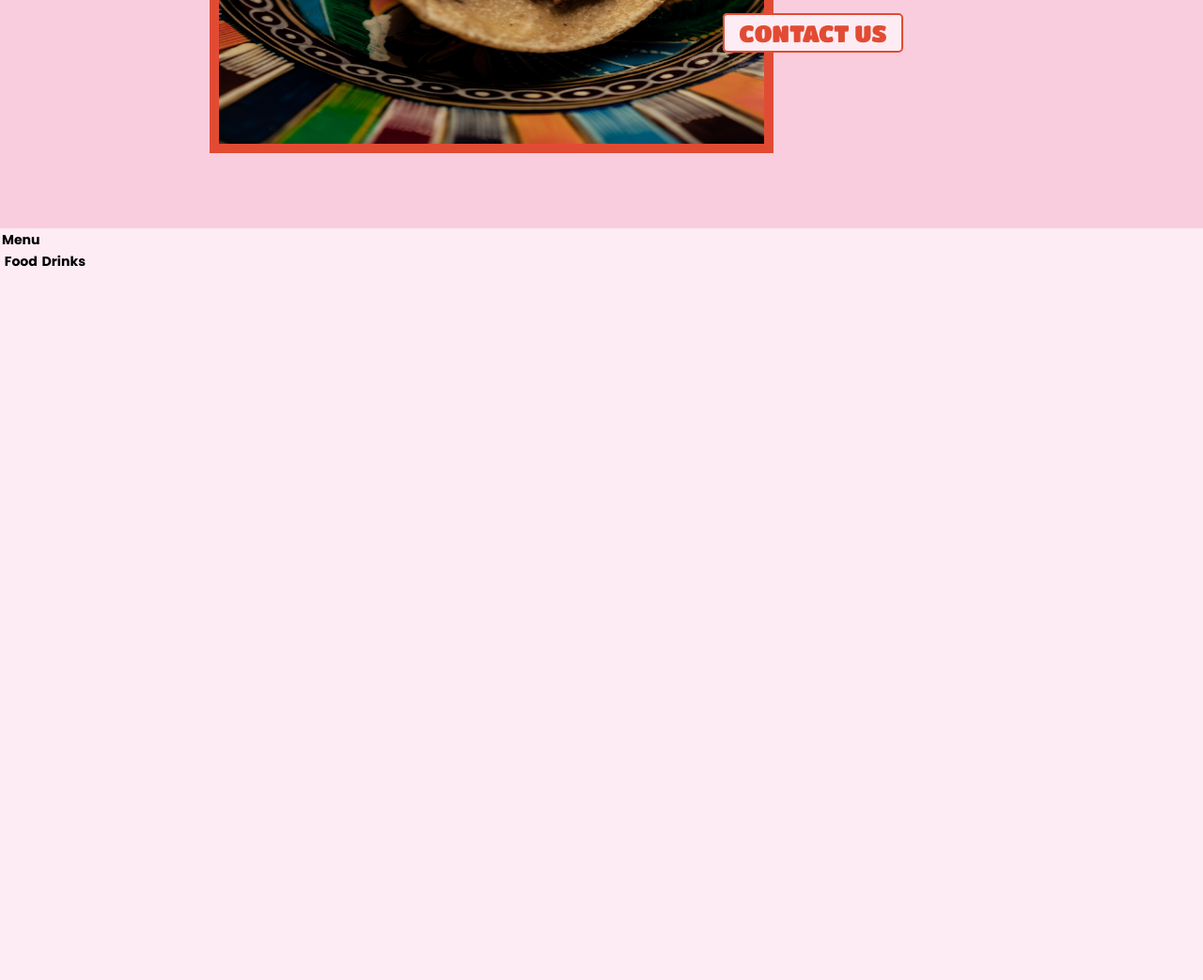
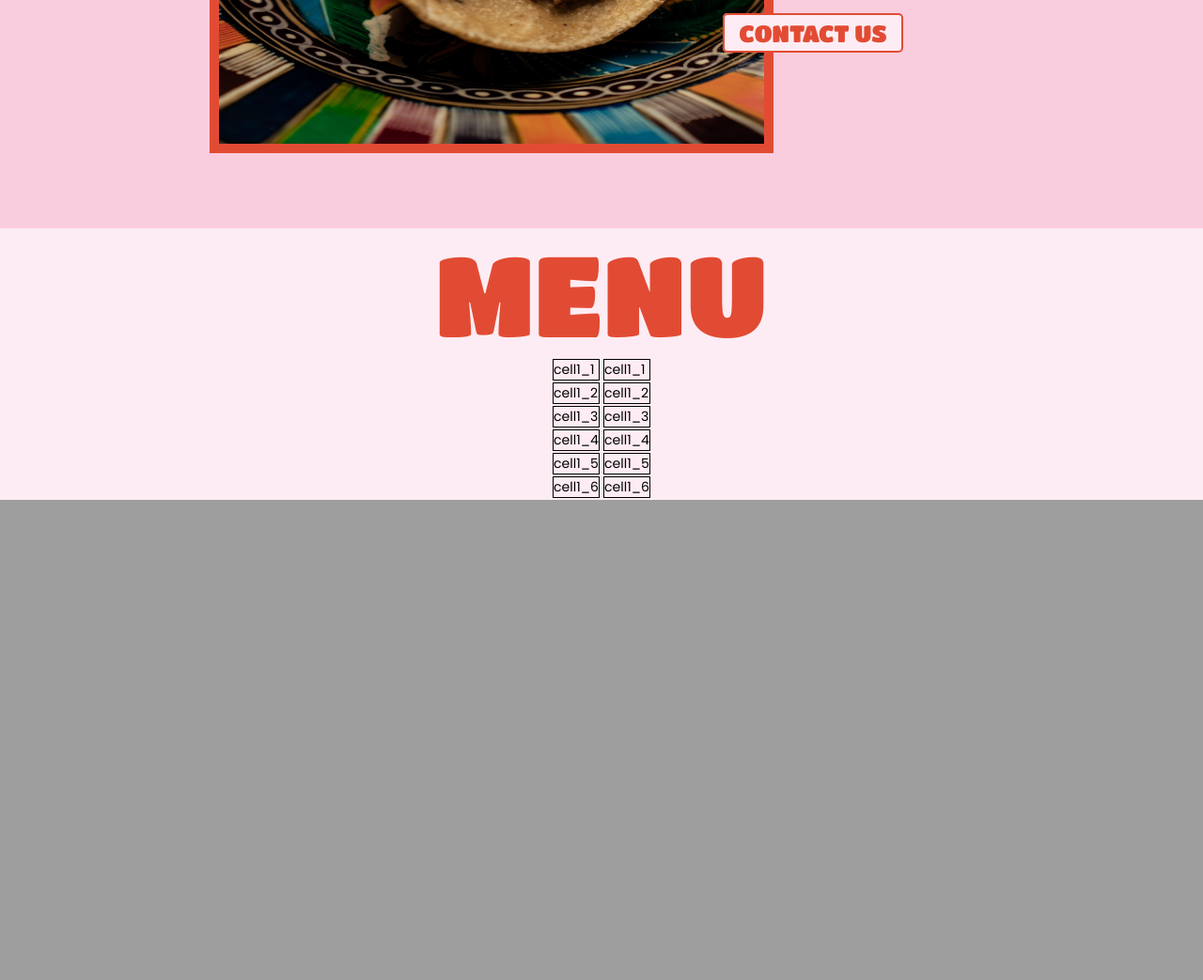
Before and after one commit to E01N/Restaurant-Website, a Django app: page / in a window 1280 px wide. Shown: the part 1447-2490 px from the top of the page at 94% size. After the commit the page ends 1979 px from the top, so only its background shows below. Run offline with Django 4.2, Linux system fonts and the light colour scheme; lists and menus that the app fills with data are empty.

Commit message:
testing different ways to create the menu. i am trying a table to see how it goes

```diff
--- a/goodtaco/base/static/css/base.css
+++ b/goodtaco/base/static/css/base.css
@@ -47,7 +47,7 @@ body {
 
 header{
     position: relative;
-    z-index: 9999;
+    z-index: 99999;
 }
 
 
@@ -296,9 +296,26 @@ li a:hover {
 
 
 /* menu section */
+.menu-head {
+    text-transform: uppercase;
+    text-align: center;
+    color: var(--dark-color);
+    font-family: 'Titan One', cursive;
+    font-size: 120px;
+    font-weight: 150;
+}
+
 .menu {
-    height: 100vh;
+    display: flex;
+    justify-content: center;
 }
+
+td {
+    border: 1px solid black;
+}
+
+
+
 
 /* navbar responsive design*/
 @media(max-width: 992px) {
--- a/goodtaco/base/templates/base/home.html
+++ b/goodtaco/base/templates/base/home.html
@@ -62,17 +62,49 @@
         </section>
 
         <!-- menu section -->
+        <h1 class="menu-head">menu</h1>
         <section class="menu">
             <table>
                 <tr>
-                    <th>Menu</th>
+                    <td>cell1_1</td>
                 </tr>
                 <tr>
-                    <th>Food</th>
-                    <th>Drinks</th>
+                    <td>cell1_2</td>
+                </tr>
+                <tr>
+                    <td>cell1_3</td>
+                </tr>
+                <tr>
+                    <td>cell1_4</td>
+                </tr>
+                <tr>
+                    <td>cell1_5</td>
+                </tr>
+                <tr>
+                    <td>cell1_6</td>
                 </tr>
             </table>
-        </section>
+            <table>
+                <tr>
+                    <td>cell1_1</td>
+                  </tr>
+                  <tr>
+                    <td>cell1_2</td>
+                  </tr>
+                  <tr>
+                    <td>cell1_3</td>
+                  </tr>
+                  <tr>
+                    <td>cell1_4</td>
+                  </tr>
+                  <tr>
+                    <td>cell1_5</td>
+                  </tr>
+                  <tr>
+                    <td>cell1_6</td>
+                  </tr>
+            </table>
+         </section>
 
 
     </main>
```
